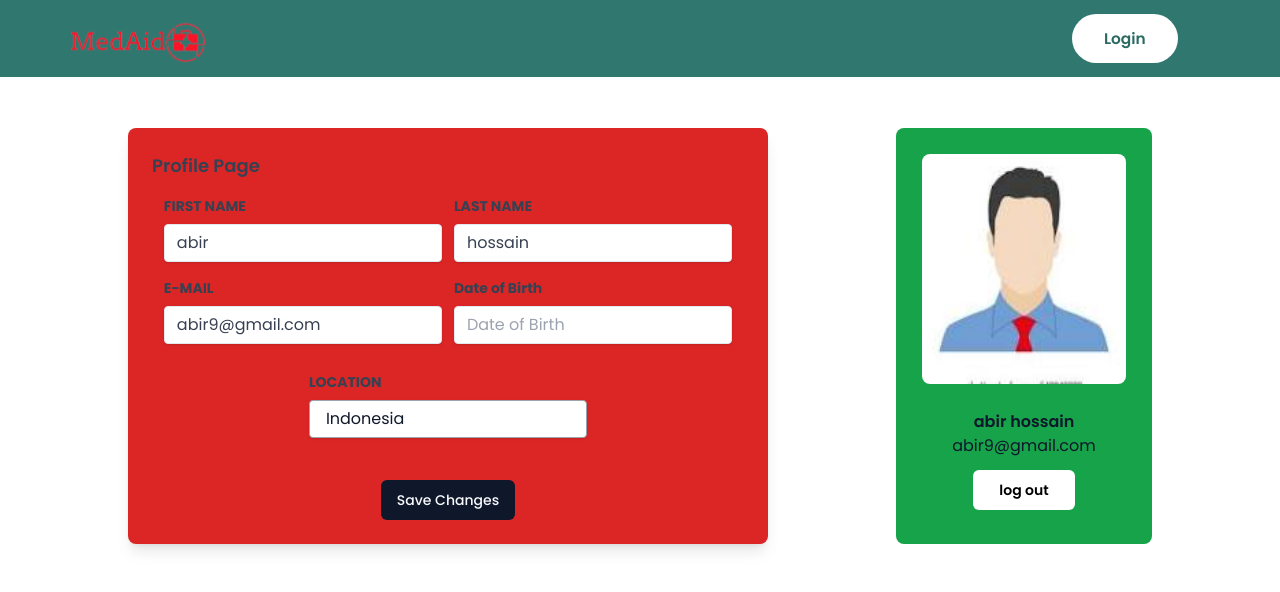
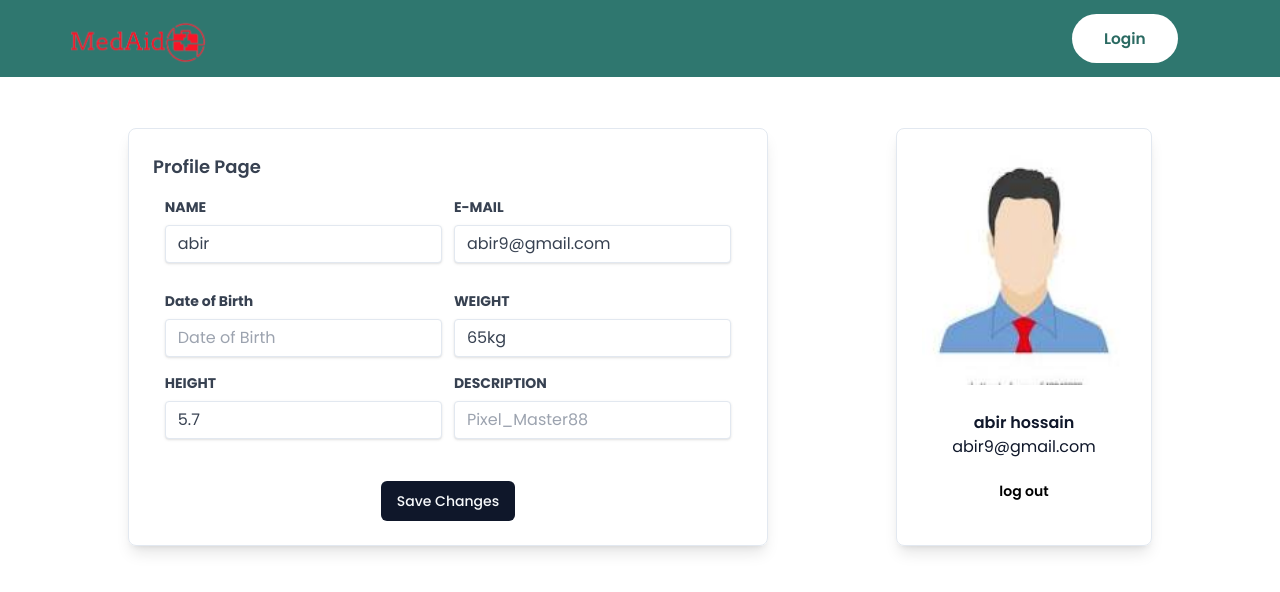
Before and after one commit to hack-in-shell-sust/client, a React (Vite) app: page /profile in a window 1280 px wide. Shown: the top 592 px of the page. Built offline with nearby package versions, Linux system fonts and the light colour scheme; no server answers.

Commit message:
api gula bosha client e

```diff
--- a/src/pages/landingPage/heromain/Heromain.jsx
+++ b/src/pages/landingPage/heromain/Heromain.jsx
@@ -56,7 +56,7 @@ const Heromain = () => {
     }
 
     const getMedicine = async () => {
-        const apipath = 'http://192.168.238.113:8085/api/doctor/list'
+        const apipath = 'http://192.168.238.113:8085/api/medicine/list'
         try{
             const response = await axios.get(apipath);
             console.log(response.data);
@@ -99,7 +99,7 @@ const Heromain = () => {
         <div className='heromain_inputBox'
             data-aos="fade-up" data-aos-delay="200" data-aos-anchor-placement="center-bottom"
         >
-            {(searchFilter === 'Medicine' || searchFilter === 'Doctor')?
+            {(searchFilter === 'Doctor')?
                 <div className='heromain_inputBoxSeachText'>
                 <Popover open={open} onOpenChange={setOpen} className="w-full h-full">
                     <PopoverTrigger asChild >
@@ -144,6 +144,51 @@ const Heromain = () => {
                 </Popover>
                 </div>
                 :
+                (searchFilter === 'Medicine')?
+                <div className='heromain_inputBoxSeachText'>
+                <Popover open={open} onOpenChange={setOpen} className="w-full h-full">
+                    <PopoverTrigger asChild >
+                        <Button
+                        variant="ghost"
+                        role="combobox"
+                        aria-expanded={open}
+                        className="w-[100%] h-[100%] justify-between"
+                        >
+                        {value
+                            ? allMedicine.find((framework) => framework.value === value)?.label
+                            : `Select a ${searchFilter}`}
+                        <ChevronsUpDown className="ml-2 h-4 w-4 shrink-0 opacity-50" />
+                        </Button>
+                    </PopoverTrigger>
+                    <PopoverContent className="w-[200px] p-0">
+                        <Command>
+                        <CommandInput placeholder={`Select a ${searchFilter}`} />
+                        <CommandEmpty>No framework found.</CommandEmpty>
+                        <CommandGroup>
+                            {allMedicine && allMedicine.map((framework) => (
+                            <CommandItem
+                                key={framework.value}
+                                value={framework.value}
+                                onSelect={(currentValue) => {
+                                setValue(currentValue === value ? "" : currentValue)
+                                setOpen(false)
+                                }}
+                            >
+                                <Check
+                                className={cn(
+                                    "mr-2 h-4 w-4",
+                                    value === framework.value ? "opacity-100" : "opacity-0"
+                                )}
+                                />
+                                {framework.label}
+                            </CommandItem>
+                            ))}
+                        </CommandGroup>
+                        </Command>
+                    </PopoverContent>
+                </Popover>
+                </div>
+                :
                 <textarea
                     placeholder={`Insert ${searchFilter}`}
                     value={searchText}
--- a/src/pages/profile/Profile.jsx
+++ b/src/pages/profile/Profile.jsx
@@ -6,6 +6,7 @@ import { Button } from "@/components/ui/button"
 
 import {useUserContext} from '../../context/UserContext';
 import NavigationBar from '../landingPage/navbar/NavigationBar';
+import axios from 'axios';
 
 const Profile = () => {
     const navigate = useNavigate();
@@ -17,6 +18,7 @@ const Profile = () => {
     const [height, setHeight] = useState("5.7");
     const [weigth, setWeight] = useState("65kg");
     const [dob, setDob] = useState("");
+    const [description, setDescription] = useState("");
 
     const logout = () => {
         localStorage.setItem('hackInShellAccessToken', '');
@@ -28,9 +30,59 @@ const Profile = () => {
         console.log(userInfo);
         if (Object.keys(userInfo).length == 0 && localStorage.getItem('hackInShellAccessToken') == '') {
             //navigate('/', { replace: true });
-            window.open("/", "_top");
+            //window.open("/", "_top");
         }
     }, [userInfo]);
+
+    const getInfo = async () => {
+        const apipath = 'http://192.168.238.42:8085/api/user/'
+        try{
+            const response = await axios.post(apipath,
+            {
+                email: JSON.parse((localStorage.getItem('hackInShellUser')).email)
+            }
+            );
+            if(response.data){
+
+            }
+        } catch (error) {
+            setPageLoading(false);
+            console.error("Error getting doctors:", error);
+            if (error.response) {
+              console.error("Response data:", error.response.data);
+            }
+        }
+    }
+
+
+    const updateInfo = async () => {
+        const apipath = 'http://192.168.238.42:8085/api/user/update'
+        try{
+            const response = await axios.post(apipath,
+            {
+                email: email,
+                name: firstName,
+                dateOfBirth: dob,
+                weigth: weigth,
+                heightL:height,
+                description: description,
+            }
+            );
+            if(response.data){
+
+            }
+        } catch (error) {
+            setPageLoading(false);
+            console.error("Error getting doctors:", error);
+            if (error.response) {
+              console.error("Response data:", error.response.data);
+            }
+        }
+    }
+
+    useEffect(() => {
+        //getInfo();
+    },[]);
 
   return (
     // <div className='profile'>
@@ -41,13 +93,13 @@ const Profile = () => {
     <>
         <NavigationBar />
         <div className='sm:flex justify-between w-[80vw] mx-auto mt-[4vw]'>
-            <div className="bg-red-600 p-6 max-w-[50vw] rounded-lg shadow-lg">
+            <div className=" p-6 max-w-[50vw] rounded-lg shadow-lg border">
                 <h1 className="text-lg font-semibold text-gray-700">Profile Page</h1>
                 <div className='flex gap-4 justify-end '>
                     <div className='w-[100%] flex flex-wrap justify-evenly'>
                         <div className="mt-4 w-[47%]">
                             <label className="block text-gray-700 text-sm font-bold mb-2" htmlFor="name">
-                                FIRST NAME
+                                NAME
                             </label>
                             <input
                                 className="shadow appearance-none  border rounded w-full py-2 px-3 text-gray-700 leading-tight focus:outline-none focus:shadow-outline"
@@ -55,19 +107,6 @@ const Profile = () => {
                                 type="text"
                                 placeholder="John Doe"
                                 value={firstName} onChange={(event) => {setFirstName(event.target.value);}}
-                            />
-                        </div>
-
-                        <div className="mt-4 w-[47%]" >
-                            <label className="block text-gray-700 text-sm font-bold mb-2" htmlFor="display-name">
-                                LAST NAME
-                            </label>
-                            <input
-                                className="shadow appearance-none border rounded w-full py-2 px-3 text-gray-700 leading-tight focus:outline-none focus:shadow-outline"
-                                id="display-name"
-                                type="text"
-                                placeholder="Pixel_Master88"
-                                value={lastName} onChange={(event) => {setLastName(event.target.value);}}
                             />
                         </div>
 
@@ -97,18 +136,45 @@ const Profile = () => {
                             />
                         </div>
 
-                        <div className="mt-4 w-[47%]">
-                            <label className="block text-gray-700 text-sm font-bold mb-2" htmlFor="location">
-                                LOCATION
+                        <div className="mt-4 w-[47%]" >
+                            <label className="block text-gray-700 text-sm font-bold mb-2" htmlFor="display-name">
+                                WEIGHT
                             </label>
-                            <select
-                                className="block appearance-none w-full bg-white border border-gray-400 hover:border-gray-500 px-4 py-2 pr-8 rounded shadow leading-tight focus:outline-none focus:shadow-outline"
-                                id="location"
-                            >
-                                <option>Indonesia</option>
-                                {/* Other options would be here */}
-                            </select>
+                            <input
+                                className="shadow appearance-none border rounded w-full py-2 px-3 text-gray-700 leading-tight focus:outline-none focus:shadow-outline"
+                                id="display-name"
+                                type="text"
+                                placeholder="Pixel_Master88"
+                                value={weigth} onChange={(event) => {setWeight(event.target.value);}}
+                            />
                         </div>
+
+                        <div className="mt-4 w-[47%]" >
+                            <label className="block text-gray-700 text-sm font-bold mb-2" htmlFor="display-name">
+                                HEIGHT
+                            </label>
+                            <input
+                                className="shadow appearance-none border rounded w-full py-2 px-3 text-gray-700 leading-tight focus:outline-none focus:shadow-outline"
+                                id="display-name"
+                                type="text"
+                                placeholder="Pixel_Master88"
+                                value={height} onChange={(event) => {setHeight(event.target.value);}}
+                            />
+                        </div>
+
+                        <div className="mt-4 w-[47%]" >
+                            <label className="block text-gray-700 text-sm font-bold mb-2" htmlFor="display-name">
+                                DESCRIPTION
+                            </label>
+                            <input
+                                className="shadow appearance-none border rounded w-full py-2 px-3 text-gray-700 leading-tight focus:outline-none focus:shadow-outline"
+                                id="display-name"
+                                type="text"
+                                placeholder="Pixel_Master88"
+                                value={description} onChange={(event) => {setDescription(event.target.value);}}
+                            />
+                        </div>
+
                     </div>
                     {/*  */}
                 </div>
@@ -117,7 +183,7 @@ const Profile = () => {
                 </div>
             </div>
 
-            <div className='bg-green-600 w-[20vw] rounded-lg text-center pb-[2vw]'>
+            <div className='w-[20vw] rounded-lg text-center pb-[2vw] border shadow-lg'>
                 <div className="w-[80%] h-[18vw] mx-auto my-[2vw] ">
                     <img  className="w-full h-full rounded-lg" src='doctors/image.jpeg' alt={'your image'} />
                 </div>
```
